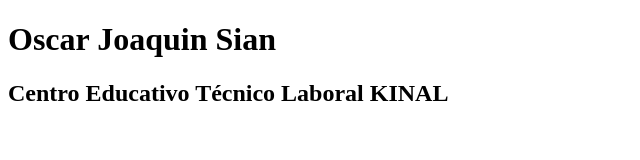
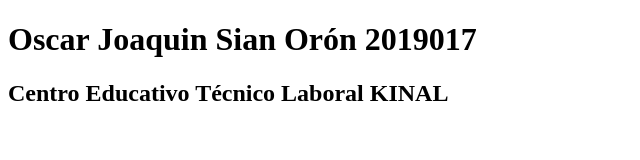
Before and after one commit to joaquinsian/IN5BM, a plain HTML site: page index.html in a window 1280 px wide. Shown: the whole page, without its empty margins (0-640 px from the left). Drawn offline with Linux system fonts and the light colour scheme.

Commit message:
se agrego numero de carnet

```diff
--- a/index.html
+++ b/index.html
@@ -6,7 +6,7 @@
     <title>Primera pagina con Git</title>
 </head>
 <body>
-    <h1>Oscar Joaquin Sian</h1>
+    <h1>Oscar Joaquin Sian Orón 2019017</h1>
     <h2>Centro Educativo Técnico Laboral KINAL</h2>
 </body>
 </html>
```
